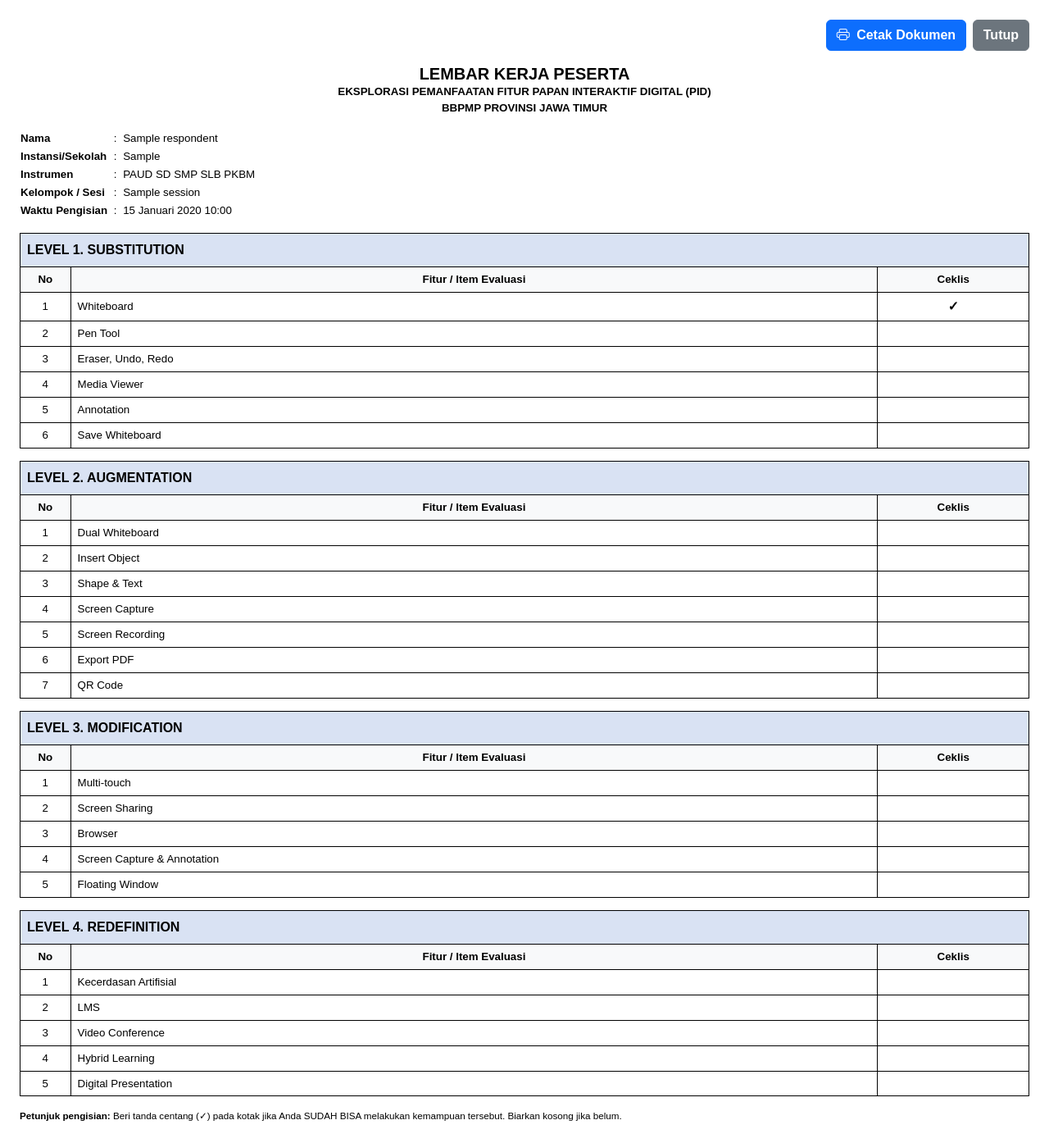
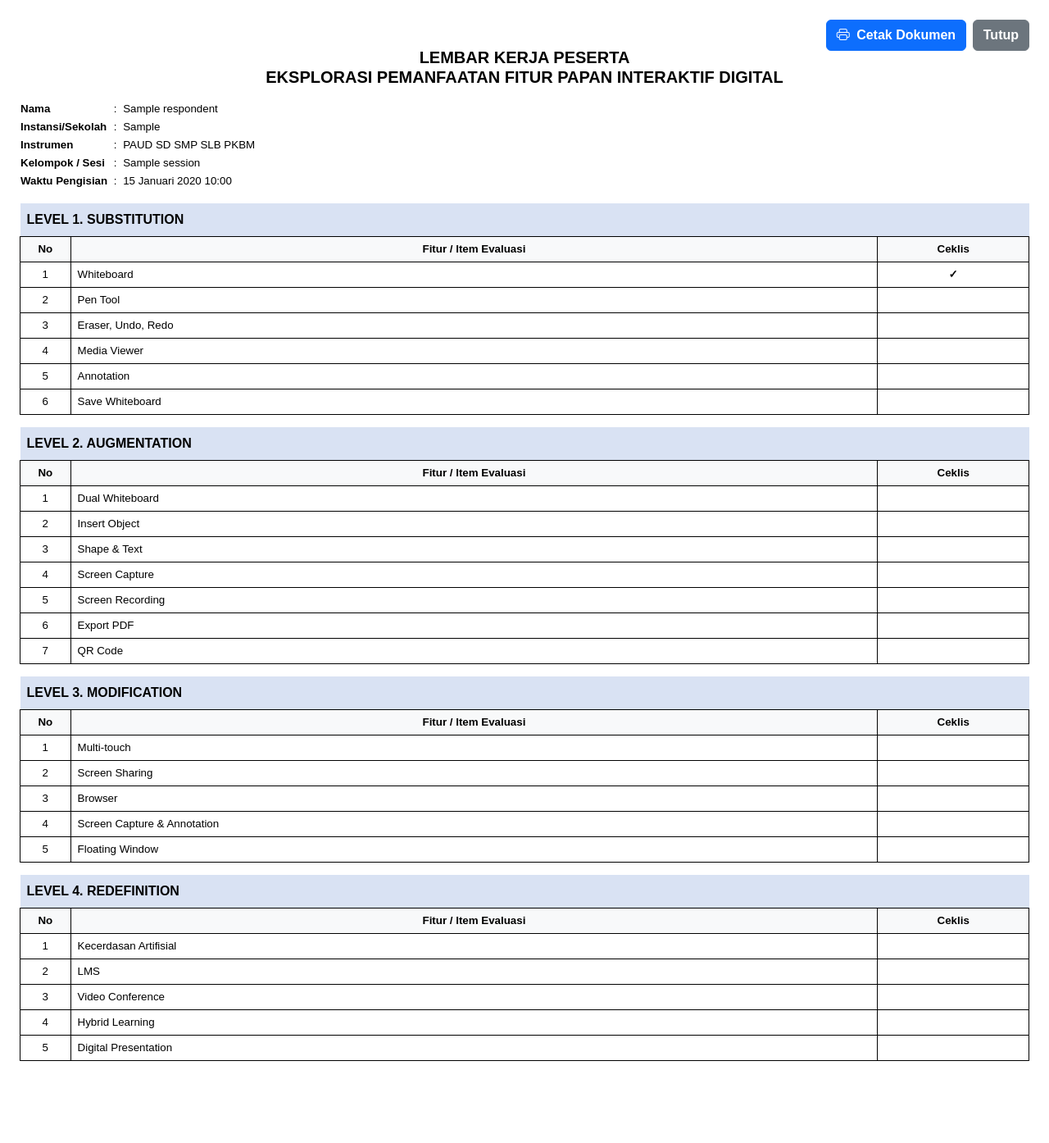
Before and after one commit to gunturmisbahsedjati/lembar_kerja_pid, a PHP site: page /detail_print?respondent_id=1 in a window 1280 px wide. Shown: the whole page at 82% size. After the commit the page ends 1294 px from the top, so only its background shows below. Run offline with PHP 8.4, Linux system fonts and the light colour scheme; a user stored in the database is signed in; data comes from the database, SQL or seed files in the repository; tables that the repository leaves empty hold one stand-in row (values such as "Sample post").

Commit message:
penambahan cetak detail pertanyaan v2

```diff
--- a/src/detail_print.php
+++ b/src/detail_print.php
@@ -69,6 +69,7 @@ foreach ($raw_details as $row) {
             text-align: center;
             font-weight: bold;
             text-transform: uppercase;
+            margin-top: -20px;
         }
 
         .table-ceklis {
@@ -92,10 +93,11 @@ foreach ($raw_details as $row) {
         .check-box-cell {
             text-align: center;
             width: 80px;
-            font-size: 12pt;
+            font-size: 10pt;
             font-weight: bold;
         }
 
+        /* NOMOR HALAMAN KHUSUS CETAK */
         @media print {
             .no-print {
                 display: none !important;
@@ -103,7 +105,23 @@ foreach ($raw_details as $row) {
 
             @page {
                 size: A4;
-                margin: 0.8cm;
+                margin: 1cm 1cm 1.5cm 1cm;
+
+                /* Menampilkan nomor halaman di pojok kanan bawah */
+                @bottom-right {
+                    content: "Halaman " counter(page) " dari " counter(pages);
+                    font-family: Arial, sans-serif;
+                    font-size: 9pt;
+                    color: #555;
+                }
+
+                /* Menampilkan footer identitas di pojok kiri bawah */
+                @bottom-left {
+                    content: "BBPMP Provinsi Jawa Timur";
+                    font-family: Arial, sans-serif;
+                    font-size: 9pt;
+                    color: #555;
+                }
             }
 
             body {
@@ -129,16 +147,15 @@ foreach ($raw_details as $row) {
         <!-- Header Dokumen SAMR -->
         <div class="header-title mb-3">
             <h5 class="fw-bold mb-0">LEMBAR KERJA PESERTA</h5>
-            <div class="fw-bold">EKSPLORASI PEMANFAATAN FITUR PAPAN INTERAKTIF DIGITAL (PID)<br>BBPMP Provinsi Jawa Timur</div>
+            <h5 class="fw-bold">EKSPLORASI PEMANFAATAN FITUR PAPAN INTERAKTIF DIGITAL</h5>
         </div>
 
         <!-- Identitas Peserta -->
-        <table class=" mb-3" style="border: 0px;">
-
+        <table class="mb-3" style="border: 0px;">
             <tr>
                 <td><strong>Nama</strong></td>
                 <td style="padding-left: 0.5em;padding-right: 0.5em;">:</td>
-                <td width=""><?= htmlspecialchars($respondent['name']) ?></td>
+                <td><?= htmlspecialchars($respondent['name']) ?></td>
             </tr>
             <tr>
                 <td><strong>Instansi/Sekolah</strong></td>
@@ -151,23 +168,23 @@ foreach ($raw_details as $row) {
                 <td><?= htmlspecialchars(str_replace('_', ' ', $respondent['instrument_type'])) ?></td>
             </tr>
             <tr>
-                <td width=""><strong>Kelompok / Sesi</strong></td>
+                <td><strong>Kelompok / Sesi</strong></td>
                 <td style="padding-left: 0.5em;padding-right: 0.5em;">:</td>
-                <td width=""><?= htmlspecialchars($respondent['session_name']) ?></td>
+                <td><?= htmlspecialchars($respondent['session_name']) ?></td>
             </tr>
             <tr>
-                <td width=""><strong>Waktu Pengisian</strong></td>
+                <td><strong>Waktu Pengisian</strong></td>
                 <td style="padding-left: 0.5em;padding-right: 0.5em;">:</td>
-                <td width=""><?= Indonesia2Tgl($respondent['created_at']) ?></td>
+                <td><?= Indonesia2Tgl($respondent['created_at']) ?></td>
             </tr>
         </table>
 
-        <!-- Loop Per Level (Berurut Kebawah 1 Kolom Penuh) -->
+        <!-- Loop Per Level -->
         <?php foreach ($grouped_data as $level_name => $features): ?>
             <table class="table-ceklis">
                 <thead>
                     <tr class="bg-level-header">
-                        <th colspan="3" class="text-start fs-6 p-2"><?= htmlspecialchars($level_name) ?></th>
+                        <th colspan="3" style="border: 0px;" class="text-start fs-6 p-2"><?= htmlspecialchars($level_name) ?></th>
                     </tr>
                     <tr class="bg-light text-center fw-bold">
                         <th width="5%">No</th>
@@ -188,14 +205,6 @@ foreach ($raw_details as $row) {
                 </tbody>
             </table>
         <?php endforeach; ?>
-
-        <!-- Footer / Petunjuk Pengisian -->
-        <div class="mt-2 small">
-            <strong>Petunjuk pengisian:</strong> Beri tanda centang (✓) pada kotak jika Anda SUDAH BISA melakukan kemampuan tersebut. Biarkan kosong jika belum.
-        </div>
-        <!-- <div class="text-end fw-bold mt-1 small text-muted">
-            BBPMP Provinsi Jawa Timur <?= date('Y') ?>
-        </div> -->
     </div>
 
     <script>
```
Also changed, not shown: src/result.php (+23 -9 lines).
